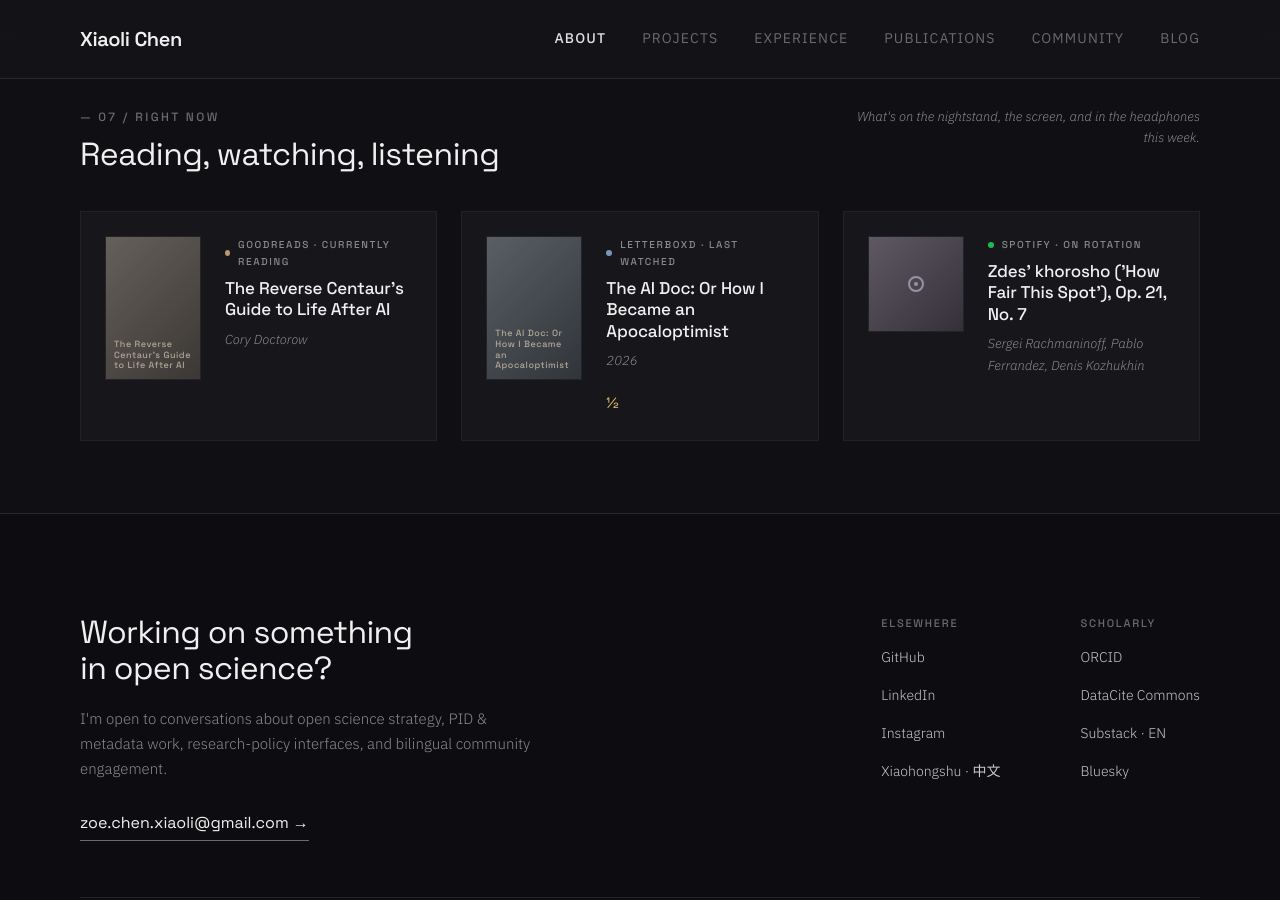
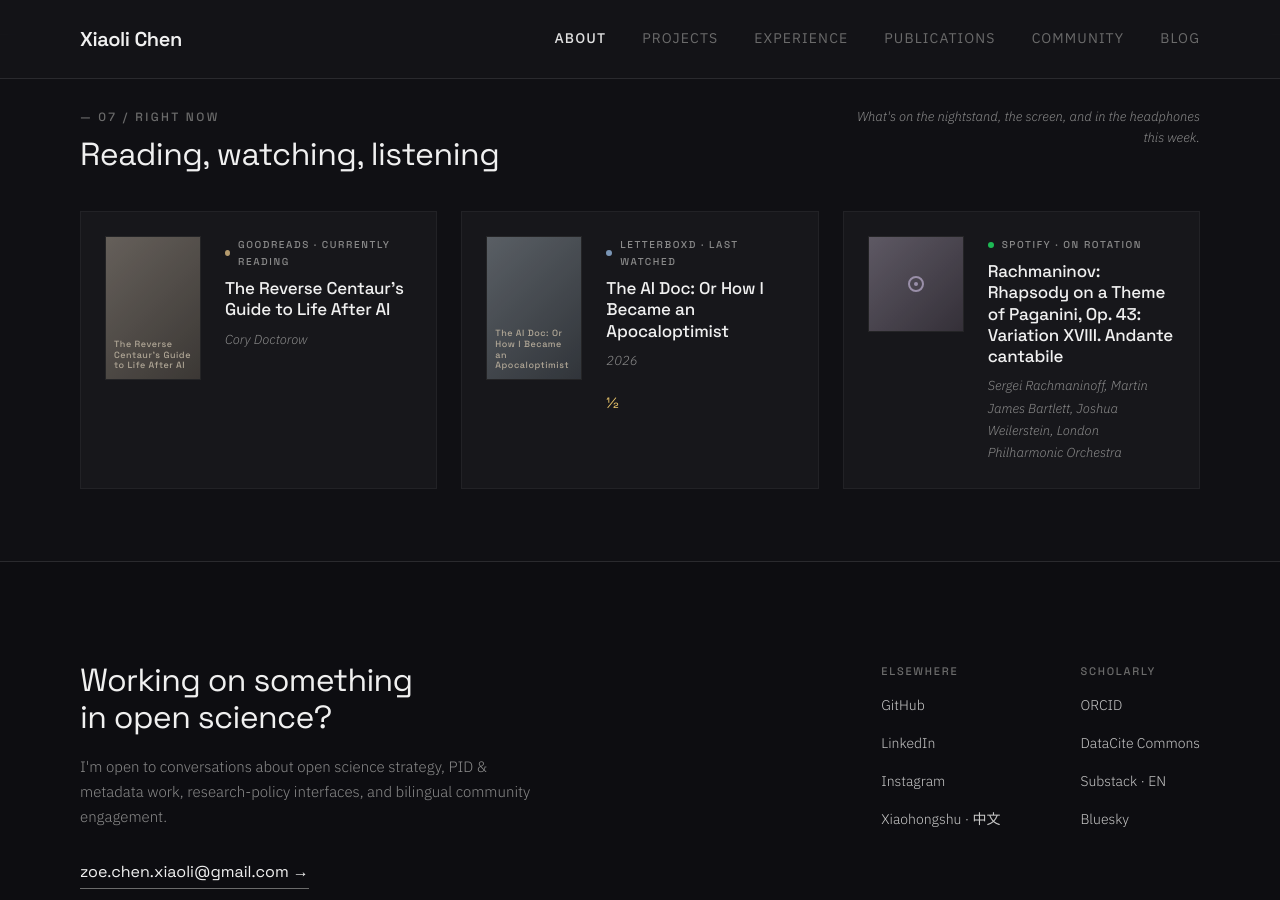
Before and after one commit to xchen101/xchen101.github.io, a Jekyll site: the page built from index.md, in a window 1280 px wide and 900 px high, scrolled down 6679 px. Built offline with Jekyll 4.4.1, drawn with Linux system fonts in a browser that asks for light colours; comment, search, counter and statistics services are not loaded; grey boxes are pictures that could not be loaded.

Commit message:
update: Right Now widget data (auto)

```diff
--- a/_data/now.yml
+++ b/_data/now.yml
@@ -1,4 +1,4 @@
-# Right now — auto-generated by Hermes cron on 2026-10-02 11:00 UTC
+# Right now — auto-generated by Hermes cron on 2026-10-02 17:00 UTC
 # Sources: Goodreads RSS / Letterboxd RSS / Spotify API
 
 reading:
@@ -24,8 +24,8 @@ listening:
   service: "Spotify"
   accent: "#1DB954"
   label: "On rotation"
-  title: "Zdes' khorosho ('How Fair This Spot'), Op. 21, No. 7"
-  artist: "Sergei Rachmaninoff, Pablo Ferrandez, Denis Kozhukhin"
-  url: "https://open.spotify.com/track/0wZMPhztIsuwSjCo6OalWe"
+  title: "Rachmaninov: Rhapsody on a Theme of Paganini, Op. 43: Variation XVIII. Andante cantabile"
+  artist: "Sergei Rachmaninoff, Martin James Bartlett, Joshua Weilerstein, London Philharmonic Orchestra"
+  url: "https://open.spotify.com/track/7ySsMlGpJxsm82AX1wIPRR"
   profile_url: "https://open.spotify.com/"
-  image: "https://i.scdn.co/image/ab67616d00001e026eb82063ce027173274b8adc"
+  image: "https://i.scdn.co/image/ab67616d00001e02e2d38095609c227bde9e3389"
```
